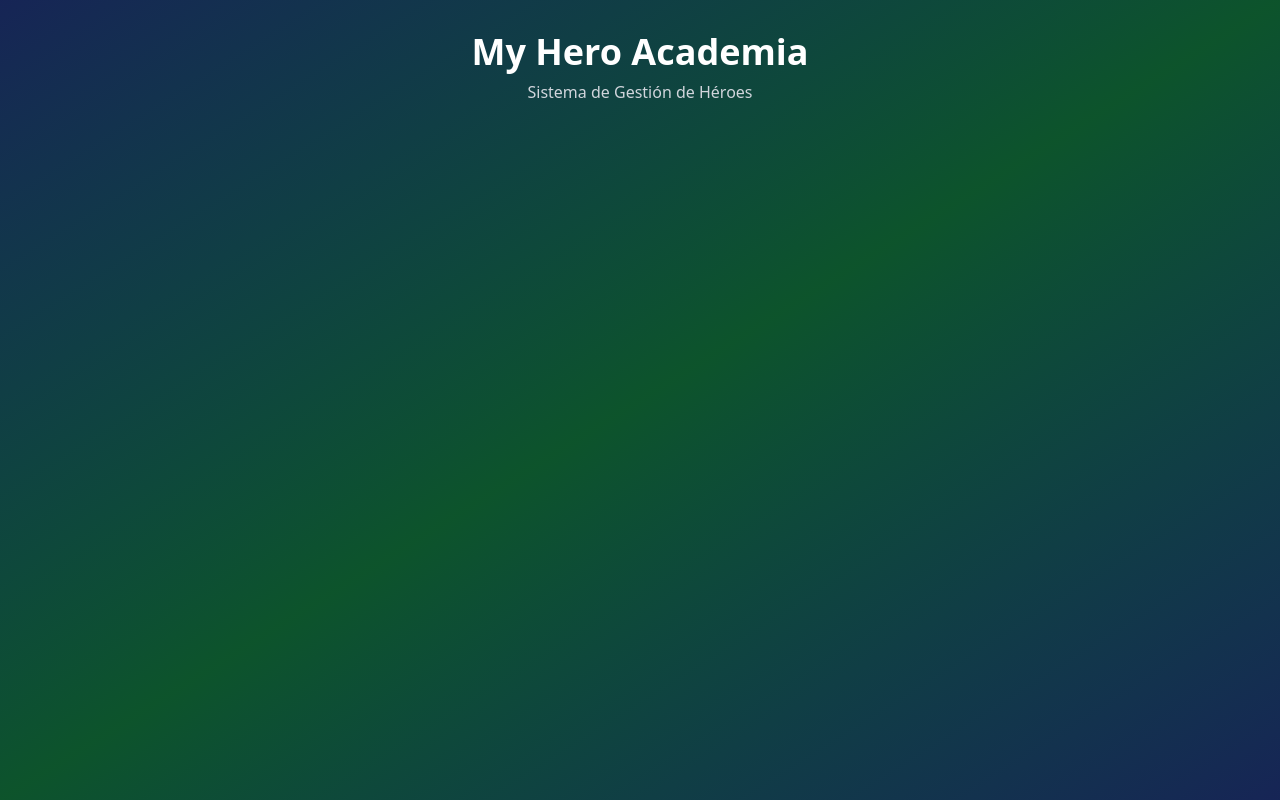
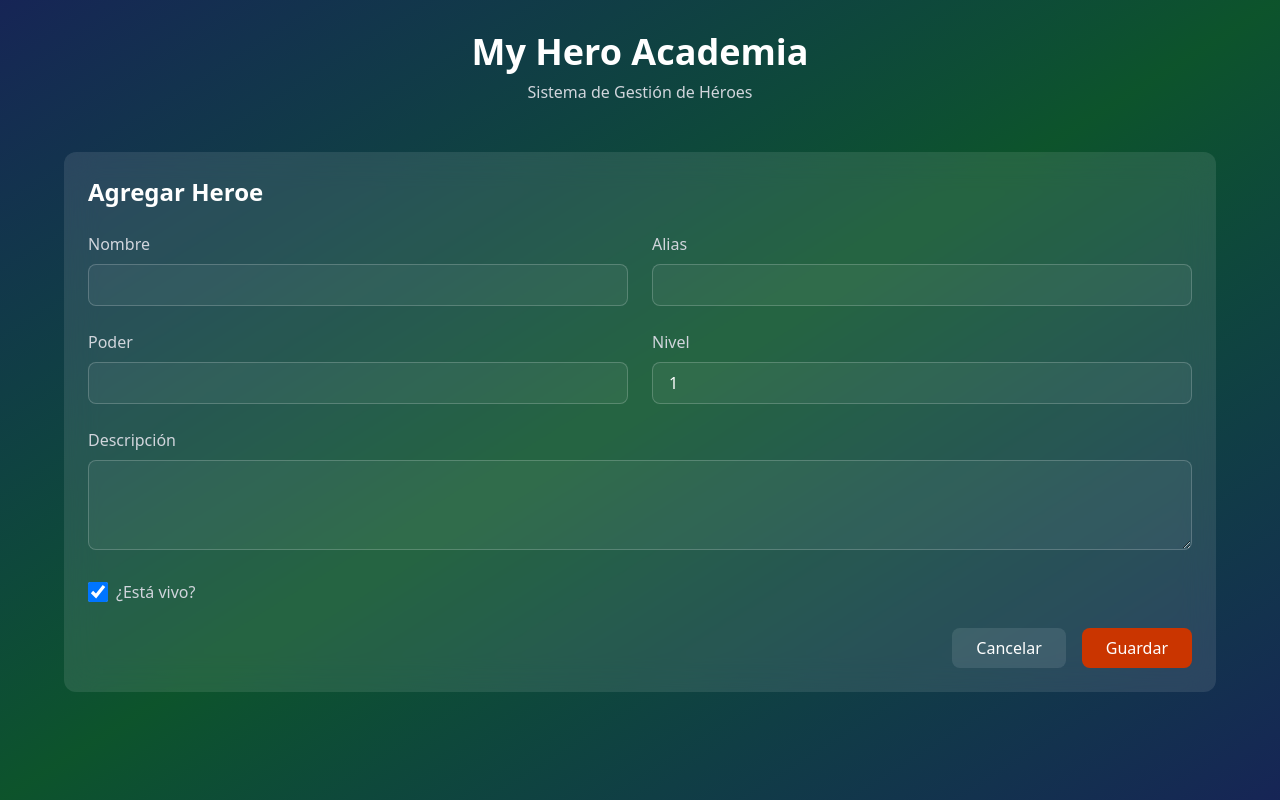
Before and after one commit to AngelDavidStudios/Project_MVC, a Vue app in the folder MyHero-UI/: page / in a window 1280 px wide. Built offline with nearby package versions, Linux system fonts and the light colour scheme; the HTML template or start-up script is replaced by a standard one.

Commit message:
Creacion con exito formulario con operacion Create

```diff
--- a/MyHero-UI/src/api/HeroAPI.ts
+++ b/MyHero-UI/src/api/HeroAPI.ts
@@ -1,5 +1,5 @@
 import axios from 'axios'
-import type { Hero } from '@/types/Hero.ts'
+import type { Hero, HeroId } from '@/types/Hero.ts'
 
 
 const heroAPI = axios.create({
@@ -16,11 +16,11 @@
   return response.data;
 }
 
-export const updateHero = async (id: number, hero: Partial<Hero>): Promise<Hero> => {
+export const updateHero = async (id: HeroId, hero: Partial<Hero>): Promise<Hero> => {
   const response = await heroAPI.put<Hero>(`/Hero/${id}`, hero);
   return response.data;
 };
 
-export const deleteHero = async (id: number): Promise<void> => {
+export const deleteHero = async (id: HeroId): Promise<void> => {
   await heroAPI.delete(`/Hero/${id}`);
 };
--- a/MyHero-UI/src/components/HeroesForm.vue
+++ b/MyHero-UI/src/components/HeroesForm.vue
@@ -1,9 +1,112 @@
 <script setup lang="ts">
+
+import { useHeroes } from '@/composables/useHeroes.ts'
+import { reactive } from 'vue'
+
+const { saveHero } = useHeroes()
+
+const initialData = {
+  id: '',
+  name: '',
+  alias: '',
+  power: '',
+  level: 1,
+  isAlive: true,
+  description: ''
+}
+
+const formData = reactive({ ...initialData })
+
+const resetForm = () => {
+  Object.assign(formData, initialData)
+}
+
+const handleSubmit = async () => {
+  alert( 'Héroe guardado con éxito' )
+  await saveHero(formData)
+  resetForm()
+}
 
 </script>
 
 <template>
-
+  <div class="bg-white/10 backdrop-blur-lg rounded-xl p-6 mb-8">
+    <h2 class="text-2xl font-semibold text-white mb-6">Agregar Heroe</h2>
+    <form @submit.prevent="handleSubmit" class="grid grid-cols-1 md:grid-cols-2 gap-6">
+      <div>
+        <label class="block text-gray-300 mb-2">Nombre</label>
+        <input
+          v-model="formData.name"
+          type="text"
+          class="w-full bg-white/5 border border-white/20 rounded-lg px-4 py-2 text-white focus:outline-none focus:border-hero-tomato"
+          required
+        >
+      </div>
+      <div>
+        <label class="block text-gray-300 mb-2">Alias</label>
+        <input
+          v-model="formData.alias"
+          type="text"
+          class="w-full bg-white/5 border border-white/20 rounded-lg px-4 py-2 text-white focus:outline-none focus:border-hero-tomato"
+          required
+        >
+      </div>
+      <div>
+        <label class="block text-gray-300 mb-2">Poder</label>
+        <input
+          v-model="formData.power"
+          type="text"
+          class="w-full bg-white/5 border border-white/20 rounded-lg px-4 py-2 text-white focus:outline-none focus:border-hero-tomato"
+          required
+        >
+      </div>
+      <div>
+        <label class="block text-gray-300 mb-2">Nivel</label>
+        <input
+          v-model.number="formData.level"
+          type="number"
+          min="1"
+          max="100"
+          class="w-full bg-white/5 border border-white/20 rounded-lg px-4 py-2 text-white focus:outline-none focus:border-hero-tomato"
+          required
+        >
+      </div>
+      <div class="md:col-span-2">
+        <label class="block text-gray-300 mb-2">Descripción</label>
+        <textarea
+          v-model="formData.description"
+          class="w-full bg-white/5 border border-white/20 rounded-lg px-4 py-2 text-white focus:outline-none focus:border-hero-tomato"
+          rows="3"
+          required
+        ></textarea>
+      </div>
+      <div class="md:col-span-2 flex items-center">
+        <label class="flex items-center cursor-pointer">
+          <input
+            v-model="formData.isAlive"
+            type="checkbox"
+            class="form-checkbox h-5 w-5 text-hero-tomato rounded border-white/20 bg-white/5"
+          >
+          <span class="ml-2 text-gray-300">¿Está vivo?</span>
+        </label>
+      </div>
+      <div class="md:col-span-2 flex justify-end gap-4">
+        <button
+          type="button"
+          @click="resetForm"
+          class="px-6 py-2 rounded-lg bg-white/10 text-white hover:bg-white/20 transition-colors"
+        >
+          Cancelar
+        </button>
+        <button
+          type="submit"
+          class="px-6 py-2 rounded-lg bg-orange-700 text-white hover:bg-orange-900 transition-colors"
+        >
+          Guardar
+        </button>
+      </div>
+    </form>
+  </div>
 </template>
 
 <style scoped>
--- a/MyHero-UI/src/composables/useHeroes.ts
+++ b/MyHero-UI/src/composables/useHeroes.ts
@@ -1,4 +1,4 @@
-import type { Hero } from '@/types/Hero.ts'
+import type { Hero, HeroId } from '@/types/Hero.ts'
 import { ref } from 'vue'
 import { createHero, deleteHero, getHeroes, updateHero } from '@/api/HeroAPI.ts'
 
@@ -38,7 +38,7 @@
     }
   };
 
-  const patchHero = async (id: number, hero: Partial<Hero>) => {
+  const patchHero = async (id: HeroId, hero: Partial<Hero>) => {
     try {
       loading.value = true;
       await updateHero(id, hero);
@@ -53,7 +53,7 @@
     }
   };
 
-  const removeHero = async (id: number) => {
+  const removeHero = async (id: HeroId) => {
     try {
       loading.value = true;
       await deleteHero(id);
--- a/MyHero-UI/src/types/Hero.ts
+++ b/MyHero-UI/src/types/Hero.ts
@@ -7,3 +7,5 @@
   isAlive: boolean;
   description: string;
 }
+
+export type HeroId = Pick<Hero, 'id'>;
```
